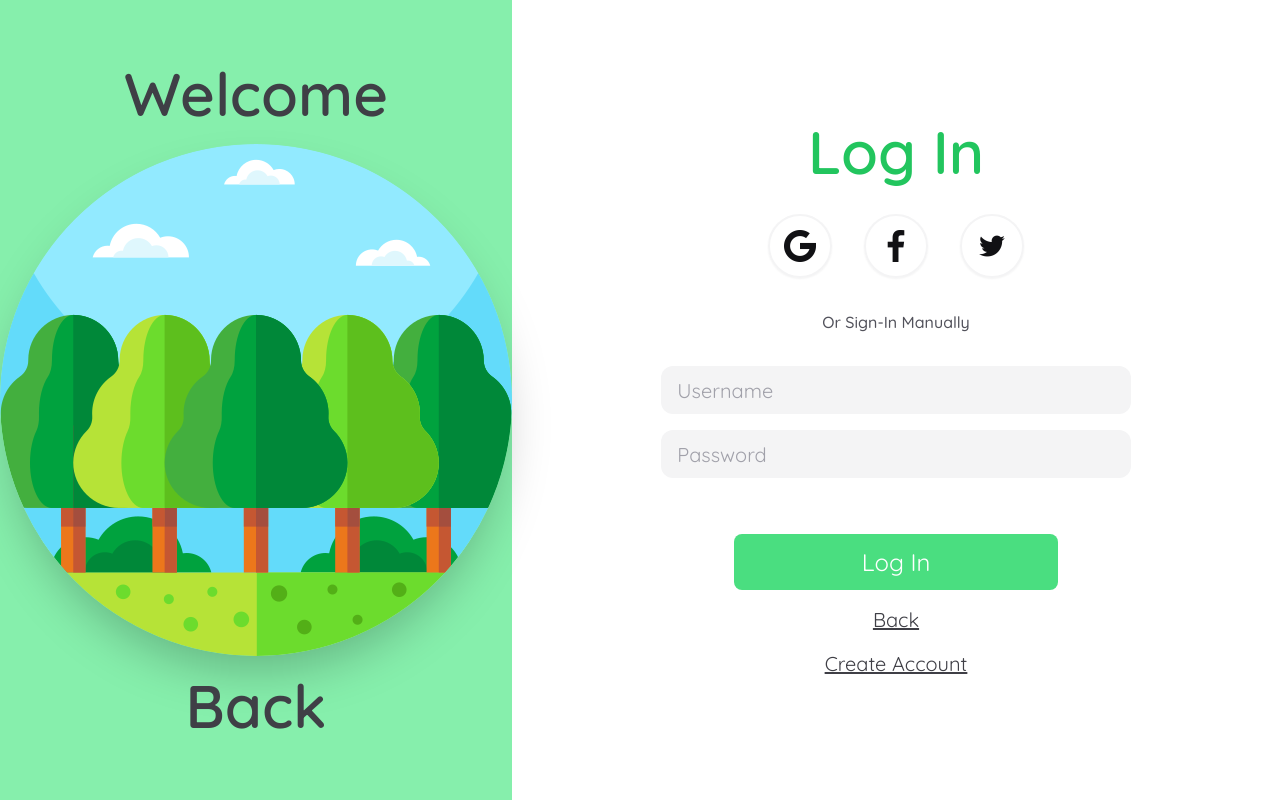
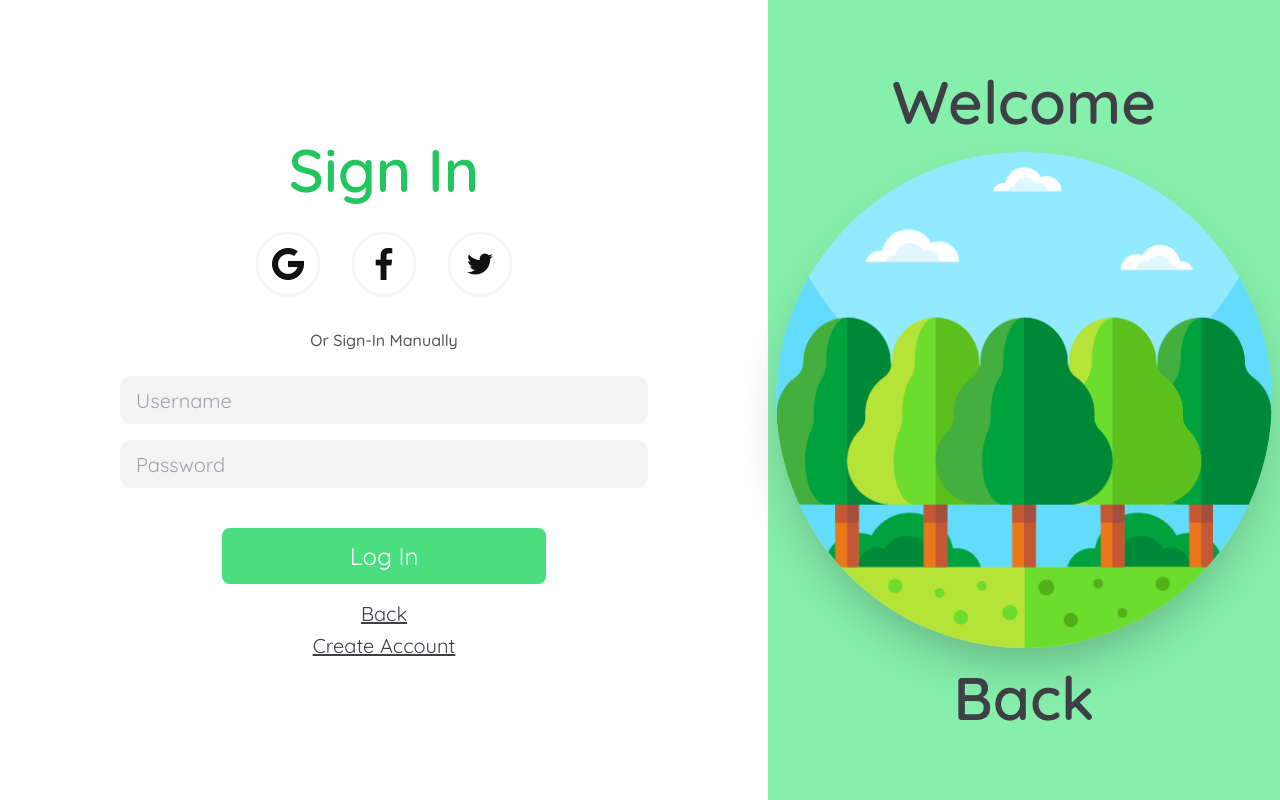
Before and after one commit to Mascerade/bide-frontend, a Vue app: page /signin in a window 1280 px wide. Built offline with nearby package versions, Linux system fonts and the light colour scheme.

Commit message:
added responsiveness for desktop screens for signup and signin. also created a layout for reusability

```diff
--- /dev/null
+++ b/src/components/authentication/AuthLayout.vue
@@ -0,0 +1,76 @@
+<template>
+  <div class="fullscreen xl:min-h-[750px] flex lg:flex-row">
+    <div class="lg:h-full lg:w-3/5 flex justify-center items-center">
+      <div class="lg:w-3/4 flex flex-col items-center">
+        <h1
+          class="lg:text-5xl xl:text-6xl lg:mb-6 xl:mb-8 text-center font-semibold text-text-secondary-500"
+        >
+          <slot name="title"></slot>
+        </h1>
+
+        <third-party-sign-in></third-party-sign-in>
+
+        <h2
+          class="lg:mb-4 xl:mb-6 lg:text-md text-text-primary-600 font-medium text-center"
+        >
+          Or Sign-In Manually
+        </h2>
+
+        <slot name="inputs"></slot>
+
+        <slot name="button"></slot>
+
+        <router-link
+          class="lg:mt-4 lg:text-lg xl:text-xl underline text-text-primary-700"
+          :to="'/'"
+          >Back</router-link
+        >
+
+        <router-link
+          class="lg:mt-1 lg:text-lg xl:text-xl underline text-text-primary-700"
+          :to="otherForm"
+          ><slot name="other-form-text"></slot
+        ></router-link>
+      </div>
+    </div>
+
+    <div
+      class="lg:h-full lg:w-2/5 flex flex-col justify-center items-center bg-bg-secondary-300"
+    >
+      <h1
+        class="font-semibold text-text-primary-700 lg:text-5xl xl:text-6xl lg:mb-4 xl:mb-5"
+      >
+        <slot name="top-image-desc"></slot>
+      </h1>
+      <div class="lg:pl-2 lg:pr-2">
+        <img :src="imgSrc" alt="Forest" class="shadow-2xl rounded-full" />
+      </div>
+      <h1
+        class="font-semibold text-text-primary-700 lg:text-5xl xl:text-6xl lg:mt-4 xl:mt-5"
+      >
+        <slot name="bottom-image-desc"></slot>
+      </h1>
+    </div>
+  </div>
+</template>
+
+<script lang="ts">
+import { defineComponent, ref } from 'vue'
+import ThirdPartySignIn from '@/components/authentication/ThirdPartySignIn.vue'
+
+export default defineComponent({
+  props: {
+    otherForm: {
+      type: String,
+      required: true
+    },
+    imgSrc: {
+      type: String,
+      required: true
+    }
+  },
+  components: {
+    ThirdPartySignIn
+  }
+})
+</script>
--- a/src/components/authentication/ThirdPartySignIn.vue
+++ b/src/components/authentication/ThirdPartySignIn.vue
@@ -1,5 +1,5 @@
 <template>
-  <div class="xl:mb-8 flex flex-row justify-center">
+  <div class="lg:mb-6 xl:mb-8 flex flex-row justify-center">
     <auth-service-button
       class="mr-8"
       :src="require('../../assets/icons/google.png')"
--- a/src/views/SignIn.vue
+++ b/src/views/SignIn.vue
@@ -1,36 +1,7 @@
 <template>
-  <div class="fullscreen xl:min-h-[750px] flex flex-row">
-    <div
-      class="xl:h-full xl:w-2/5 flex flex-col justify-center items-center bg-bg-secondary-300"
-    >
-      <h1 class="font-semibold text-text-primary-700 xl:text-6xl xl:mb-5">
-        Welcome
-      </h1>
-      <img
-        src="../assets/forest-4.png"
-        alt="Forest"
-        class="shadow-2xl rounded-full"
-      />
-      <h1 class="font-semibold text-text-primary-700 xl:text-6xl xl:mt-5">
-        Back
-      </h1>
-    </div>
-
-    <div class="xl:h-full xl:w-3/5 flex justify-center items-center">
-      <div class="xl:w-2/3 flex flex-col items-center">
-        <h1
-          class="xl:text-6xl xl:mb-8 text-center font-semibold text-text-secondary-500"
-        >
-          Log In
-        </h1>
-
-        <third-party-sign-in></third-party-sign-in>
-
-        <h2
-          class="xl:mb-8 xl:text-md text-text-primary-600 font-medium text-center"
-        >
-          Or Sign-In Manually
-        </h2>
+  <auth-layout otherForm="/signup" :imgSrc="require('../assets/forest-4.png')">
+    <template v-slot:title>Sign In</template>
+    <template v-slot:inputs>
       <form-input
         :placeholder="'Username'"
         v-model:inputBind="Username"
@@ -40,34 +11,33 @@
         v-model:inputBind="password"
         disabled
       ></form-input>
-        <general-button class="xl:mt-10 xl:pr-32 xl:pl-32"
-          >Log In</general-button
-        >
+    </template>
+
+    <template v-slot:button>
+      <general-button class="xl:mt-6 xl:pr-32 xl:pl-32">Log In</general-button>
+    </template>
     <router-link
       class="xl:mt-4 xl:text-xl underline text-text-primary-700"
       :to="'/'"
       >Back</router-link
     >
-        <router-link
-          class="xl:mt-4 xl:text-xl underline text-text-primary-700"
-          :to="'/signup'"
-          >Create Account</router-link
-        >
-      </div>
-    </div>
-  </div>
+    <template v-slot:other-form-text>Create Account</template>
+
+    <template v-slot:top-image-desc>Welcome</template>
+    <template v-slot:bottom-image-desc>Back</template>
+  </auth-layout>
 </template>
 
 <script lang="ts">
 import { defineComponent, ref } from 'vue'
+import AuthLayout from '@/components/authentication/AuthLayout.vue'
 import FormInput from '@/components/authentication/FormInput.vue'
-import ThirdPartySignIn from '@/components/authentication/ThirdPartySignIn.vue'
 import GeneralButton from '@/components/ui/GeneralButton.vue'
 
 export default defineComponent({
   components: {
+    AuthLayout,
     FormInput,
-    ThirdPartySignIn,
     GeneralButton
   },
   setup() {
--- a/src/views/SignUp.vue
+++ b/src/views/SignUp.vue
@@ -1,21 +1,7 @@
 <template>
-  <div class="fullscreen xl:min-h-[750px] flex flex-col xl:flex-row">
-    <div class="xl:h-full xl:w-3/5 flex justify-center items-center">
-      <div class="xl:w-2/3 flex flex-col items-center">
-        <h1
-          class="xl:text-6xl xl:mb-8 text-center font-semibold text-text-secondary-500"
-        >
-          Create Account
-        </h1>
-
-        <third-party-sign-in></third-party-sign-in>
-
-        <h2
-          class="xl:mb-6 xl:text-md text-text-primary-600 font-medium text-center"
-        >
-          Or Sign-In Manually
-        </h2>
-
+  <auth-layout otherForm="/signin" :imgSrc="require('../assets/forest-3.png')">
+    <template v-slot:title>Create Account</template>
+    <template v-slot:inputs>
       <form-input
         :placeholder="'First Name'"
         v-model:inputBind="firstName"
@@ -38,50 +24,35 @@
         v-model:inputBind="password"
         disabled
       ></form-input>
-        <general-button class="xl:mt-6 xl:pr-32 xl:pl-32"
-          >Sign Up</general-button
-        >
+    </template>
+
+    <template v-slot:button>
+      <general-button class="xl:mt-6 xl:pr-32 xl:pl-32">Sign Up</general-button>
+    </template>
     <router-link
       class="xl:mt-4 xl:text-xl underline text-text-primary-700"
       :to="'/'"
       >Back</router-link
     >
-        <router-link
-          class="xl:mt-1 xl:text-xl underline text-text-primary-700"
-          :to="'/signin'"
-          >Already Have an Account? Log In Here.</router-link
+    <template v-slot:other-form-text
+      >Already Have an Account? Log In Here.</template
     >
-      </div>
-    </div>
 
-    <div
-      class="xl:h-full xl:min-h-full xl:w-2/5 flex flex-col justify-center items-center bg-bg-secondary-300"
-    >
-      <h1 class="font-semibold text-text-primary-700 xl:text-6xl xl:mb-5">
-        Start Finding
-      </h1>
-      <img
-        src="../assets/forest-3.png"
-        alt="Forest"
-        class="shadow-2xl rounded-full"
-      />
-      <h1 class="font-semibold text-text-primary-700 xl:text-6xl xl:mt-5">
-        Your Community
-      </h1>
-    </div>
-  </div>
+    <template v-slot:top-image-desc>Start Finding</template>
+    <template v-slot:bottom-image-desc>Your Community</template>
+  </auth-layout>
 </template>
 
 <script lang="ts">
 import { defineComponent, ref } from 'vue'
+import AuthLayout from '@/components/authentication/AuthLayout.vue'
 import FormInput from '@/components/authentication/FormInput.vue'
-import ThirdPartySignIn from '@/components/authentication/ThirdPartySignIn.vue'
 import GeneralButton from '@/components/ui/GeneralButton.vue'
 
 export default defineComponent({
   components: {
+    AuthLayout,
     FormInput,
-    ThirdPartySignIn,
     GeneralButton
   },
   setup() {
```
Lines whose indentation alone changed are shown as unchanged.
